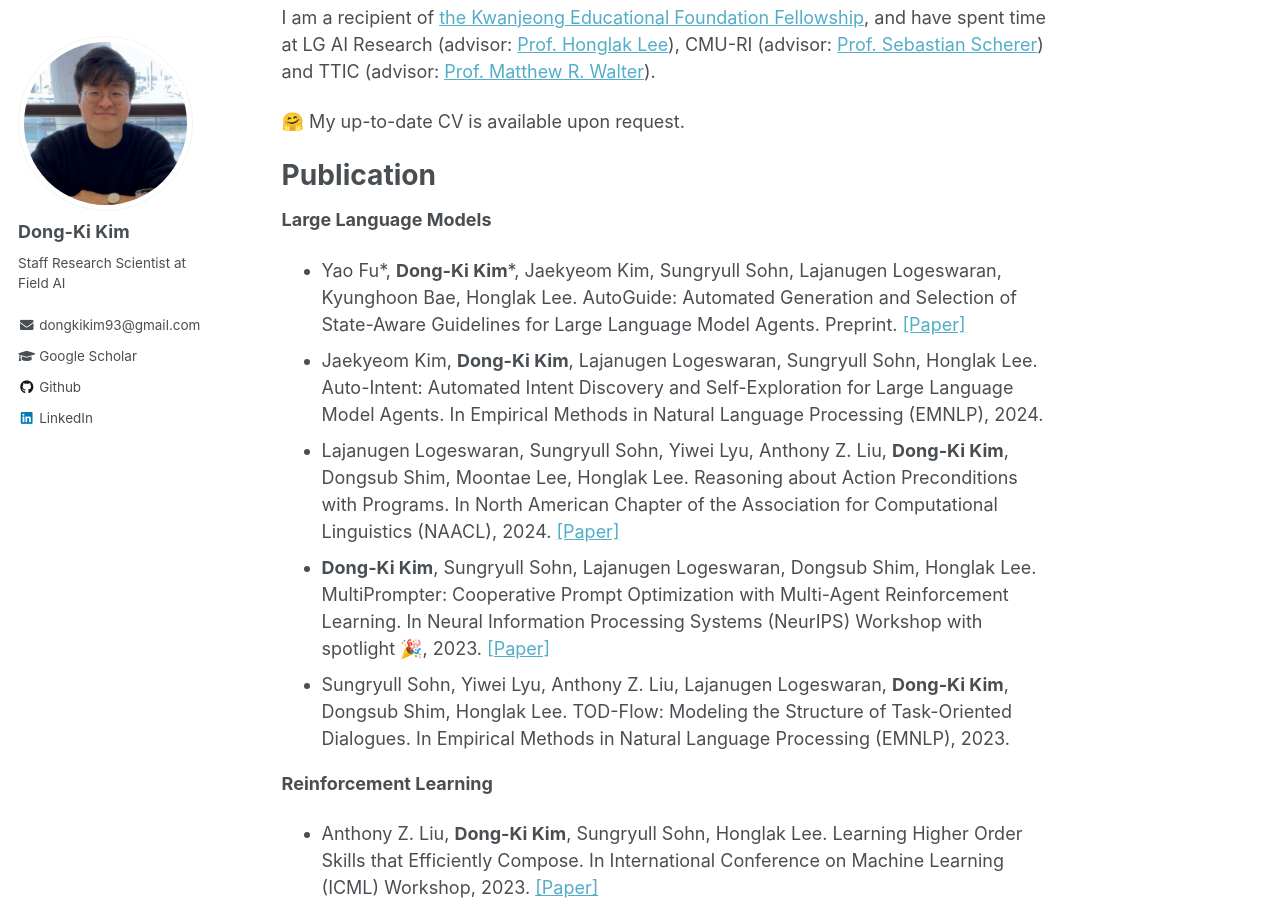
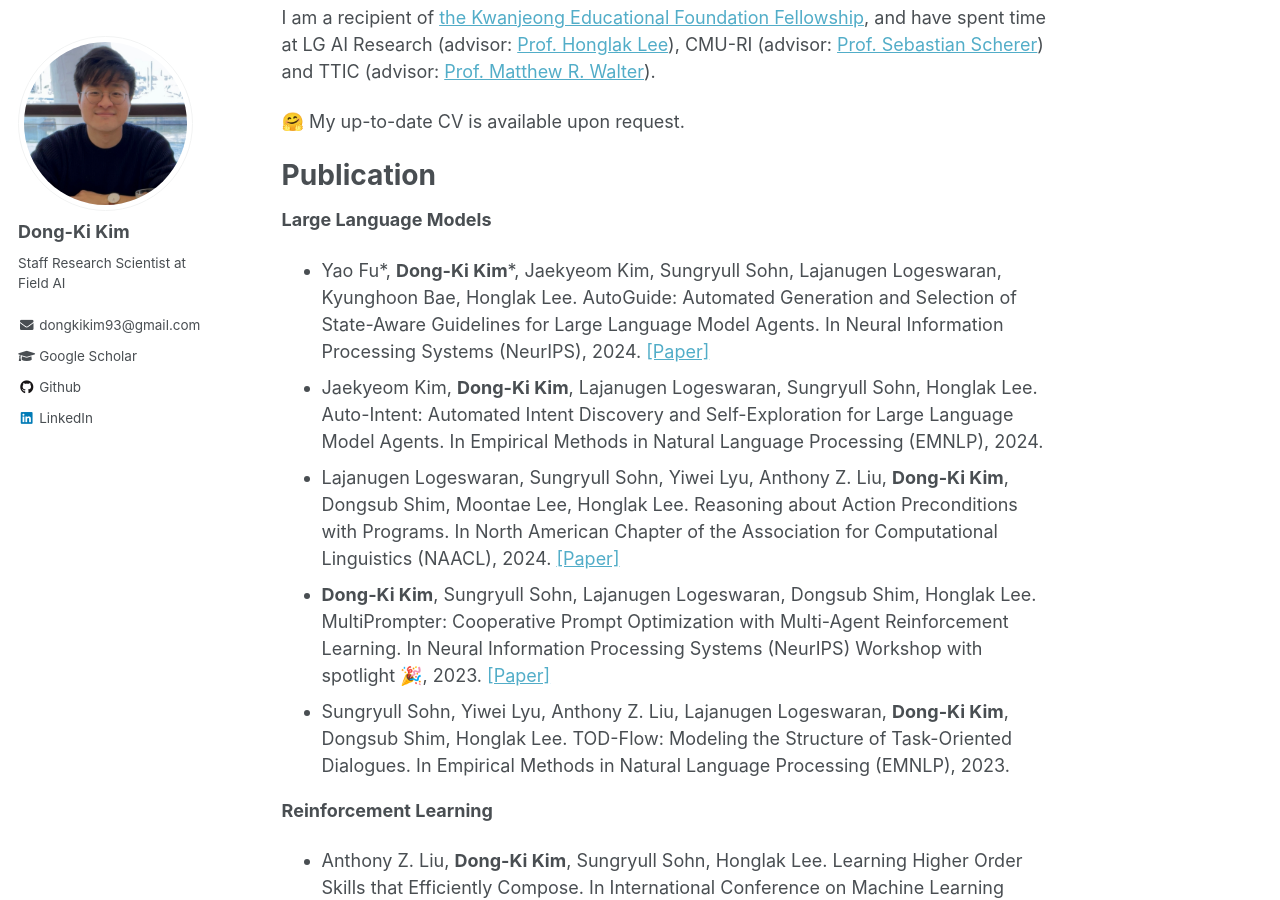
Before and after one commit to dkkim93/dkkim93.github.io, a Jekyll site: the page built from _pages/about.md, in a window 1280 px wide and 900 px high, scrolled down 377 px. Built offline with Jekyll 4.4.1, drawn with Linux system fonts in a browser that asks for light colours.

Commit message:
Update about.md

```diff
--- a/_pages/about.md
+++ b/_pages/about.md
@@ -18,7 +18,7 @@ I am a recipient of <a href="http://ikef.or.kr/page.php?id=intro/intro">the Kwan
 Publication
 ======
 **Large Language Models**
-* Yao Fu&#42;, **Dong-Ki Kim**&#42;, Jaekyeom Kim, Sungryull Sohn, Lajanugen Logeswaran, Kyunghoon Bae, Honglak Lee. AutoGuide: Automated Generation and Selection of State-Aware Guidelines for Large Language Model Agents. Preprint. <a href="https://arxiv.org/pdf/2403.08978.pdf" target="_blank">[Paper]</a>
+* Yao Fu&#42;, **Dong-Ki Kim**&#42;, Jaekyeom Kim, Sungryull Sohn, Lajanugen Logeswaran, Kyunghoon Bae, Honglak Lee. AutoGuide: Automated Generation and Selection of State-Aware Guidelines for Large Language Model Agents. In Neural Information Processing Systems (NeurIPS), 2024. <a href="https://arxiv.org/pdf/2403.08978.pdf" target="_blank">[Paper]</a>
 * Jaekyeom Kim, **Dong-Ki Kim**, Lajanugen Logeswaran, Sungryull Sohn, Honglak Lee. Auto-Intent: Automated Intent Discovery and Self-Exploration for Large Language Model Agents. In Empirical Methods in Natural Language Processing (EMNLP), 2024.
 * Lajanugen Logeswaran, Sungryull Sohn, Yiwei Lyu, Anthony Z. Liu, **Dong-Ki Kim**, Dongsub Shim, Moontae Lee, Honglak Lee. Reasoning about Action Preconditions with Programs. In North American Chapter of the Association for Computational Linguistics (NAACL), 2024. <a href="https://openreview.net/pdf?id=vnhgDP4Ise" target="_blank">[Paper]</a>
 * **Dong-Ki Kim**, Sungryull Sohn, Lajanugen Logeswaran, Dongsub Shim, Honglak Lee. MultiPrompter: Cooperative Prompt Optimization with Multi-Agent Reinforcement Learning. In Neural Information Processing Systems (NeurIPS) Workshop with spotlight &#127881;, 2023. <a href="https://arxiv.org/pdf/2310.16730.pdf" target="_blank">[Paper]</a>
```
